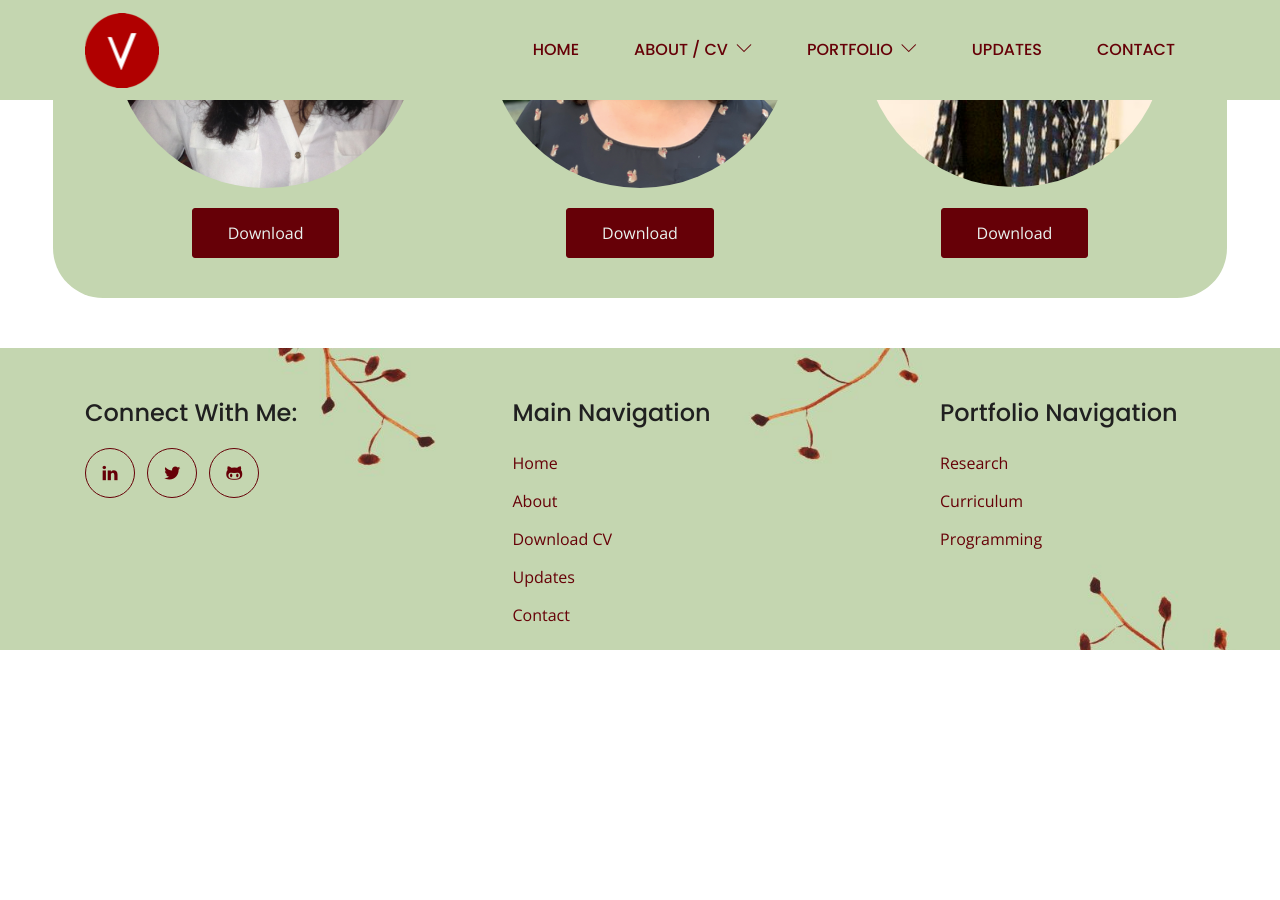
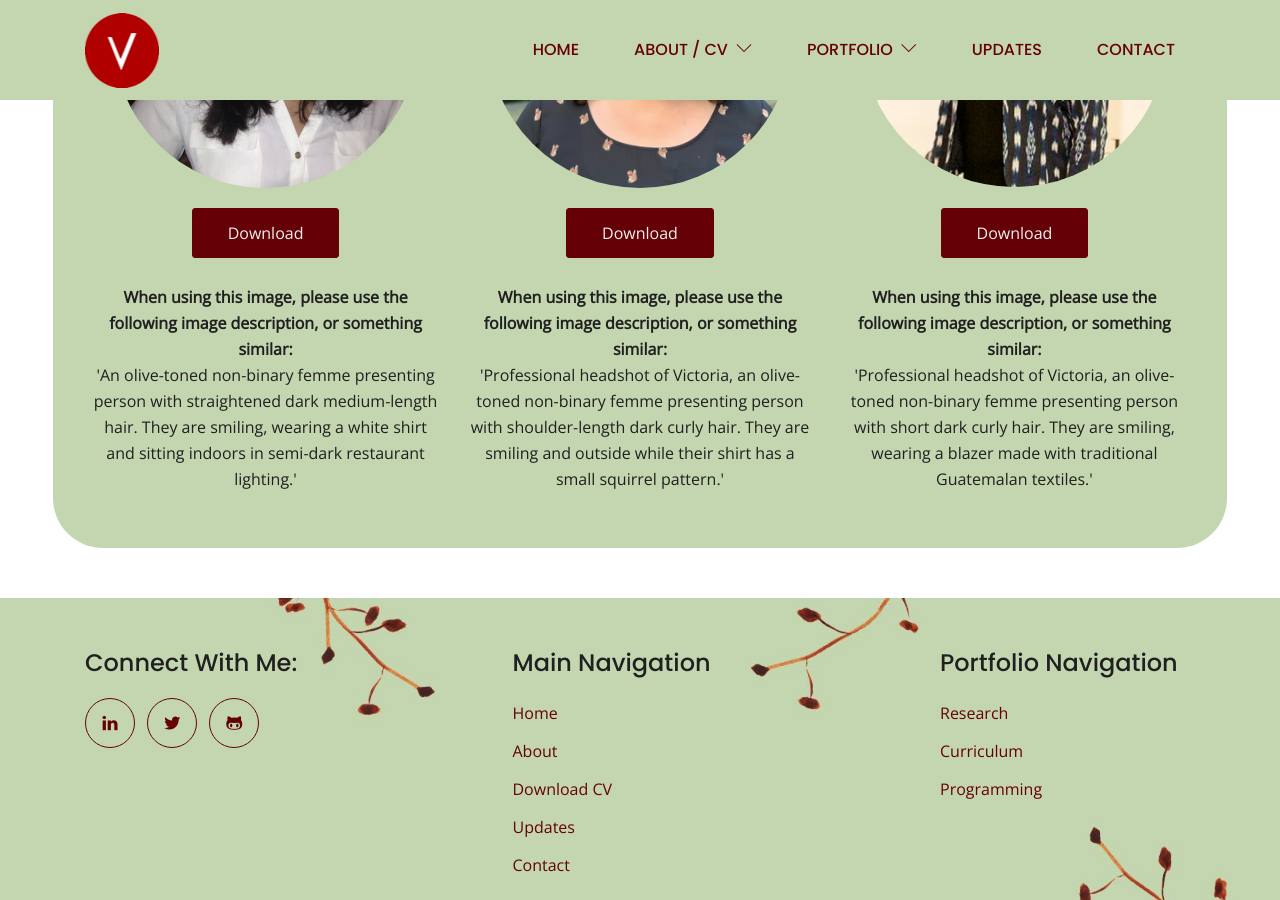
Before and after one commit to vickiebananas/vickiebananas.github.io, a Jekyll site: the page built from about.html, in a window 1280 px wide and 900 px high, scrolled down 2743 px. Built offline with Jekyll 4.4.1, drawn with Linux system fonts in a browser that asks for light colours; before the commit the page ends 3393 px from its top, so only the background shows below that.

Commit message:
added note about ID for headshots

```diff
--- a/about.html
+++ b/about.html
@@ -120,26 +120,35 @@ description: "Unpacking ableism in computer science education."
         <div class="row">
         	<div class="row col-lg text-center">
         		<div class="col-sm">
-        			<img class="circular col-lg-12 col-md-7" src="/assets/images/self/victoria-indoors.jpg" alt="An olive-toned non-binary femme presenting person with straightened dark medium-length hair. I am smiling, wearing a white shirt and sitting indoors in semi-dark restaurant lighting."/>
+        			<img class="circular col-lg-12 col-7" src="/assets/images/self/victoria-indoors.jpg" alt="An olive-toned non-binary femme presenting person with straightened dark medium-length hair. I am smiling, wearing a white shirt and sitting indoors in semi-dark restaurant lighting."/>
         		</div>
-        		<div class="col-sm-12">
+        		<div class="col-12">
         			<a href="/assets/images/self/victoria-indoors.jpg" class="btn btn-extra" download="victoria-indoors.jpg">Download</a>
         		</div>
+        		<div class="col-12 text-center">
+							<br><p class="text-black"><strong>When using this image, please use the following image description, or something similar:</strong> <br>'An olive-toned non-binary femme presenting person with straightened dark medium-length hair. They are smiling, wearing a white shirt and sitting indoors in semi-dark restaurant lighting.'</p>
+						</div>
 					</div>
         	<div class="row col-lg text-center">
         		<div class="col-sm">
-        			<img class="circular col-lg-12 col-md-7" src="/assets/images/self/victoria-outdoors.jpg" alt="Professional headshot of me, an olive-toned non-binary femme presenting person with shoulder-length dark curly hair. I am smiling and outside while my shirt has a small squirrel pattern."/>
+        			<img class="circular col-lg-12 col-7" src="/assets/images/self/victoria-outdoors.jpg" alt="Professional headshot of me, an olive-toned non-binary femme presenting person with shoulder-length dark curly hair. I am smiling and outside while my shirt has a small squirrel pattern."/>
         		</div>
-        		<div class="col-sm-12 text-center">
+        		<div class="col-12 text-center">
 							<a href="/assets/images/self/victoria-outdoors.jpg" class="btn btn-extra" download="victoria-outdoors.jpg">Download</a>
+						</div>
+						<div class="col-12 text-center">
+							<br><p class="text-black"><strong>When using this image, please use the following image description, or something similar:</strong> <br>'Professional headshot of Victoria, an olive-toned non-binary femme presenting person with shoulder-length dark curly hair. They are smiling and outside while their shirt has a small squirrel pattern.'</p>
 						</div>
         	</div>
         	<div class="row col-lg text-center">
         		<div class="col-sm">
-        			<img class="circular col-lg-12 col-md-7" src="/assets/images/self/victoria-lead.png" alt="Professional headshot of me, an olive-toned non-binary femme presenting person with short dark curly hair. I am smiling, wearing a blazer made with traditional Guatemalan textiles, and my background has the logo for the Latina Empowerment and Development Conference repeated."/>
+        			<img class="circular col-lg-12 col-7" src="/assets/images/self/victoria-lead.png" alt="Professional headshot of me, an olive-toned non-binary femme presenting person with short dark curly hair. I am smiling, wearing a blazer made with traditional Guatemalan textiles, and my background has the logo for the Latina Empowerment and Development Conference repeated."/>
         		</div>
-						<div class="col-sm-12 text-center">
+						<div class="col-12 text-center">
 							<a href="/assets/images/self/victoria-lead.png" class="btn btn-extra" download="victoria-lead.png">Download</a>
+						</div>
+						<div class="col-12 text-center">
+							<br><p class="text-black"><strong>When using this image, please use the following image description, or something similar:</strong> <br>'Professional headshot of Victoria, an olive-toned non-binary femme presenting person with short dark curly hair. They are smiling, wearing a blazer made with traditional Guatemalan textiles.'</p>
 						</div>
         	</div>
         </div>
```
